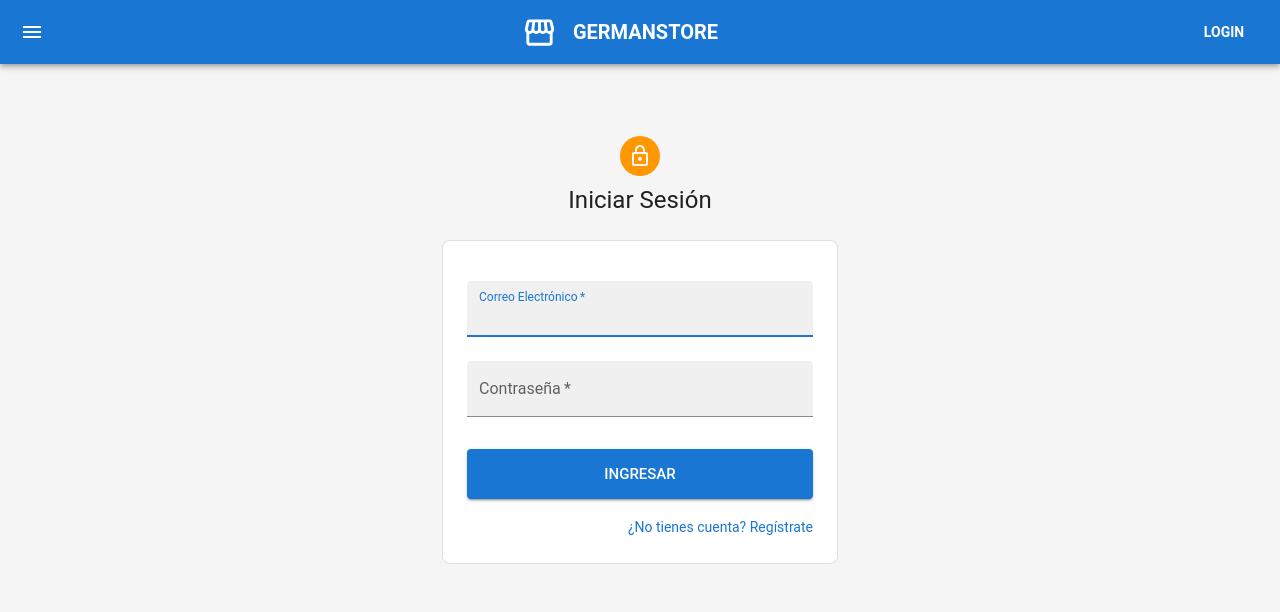
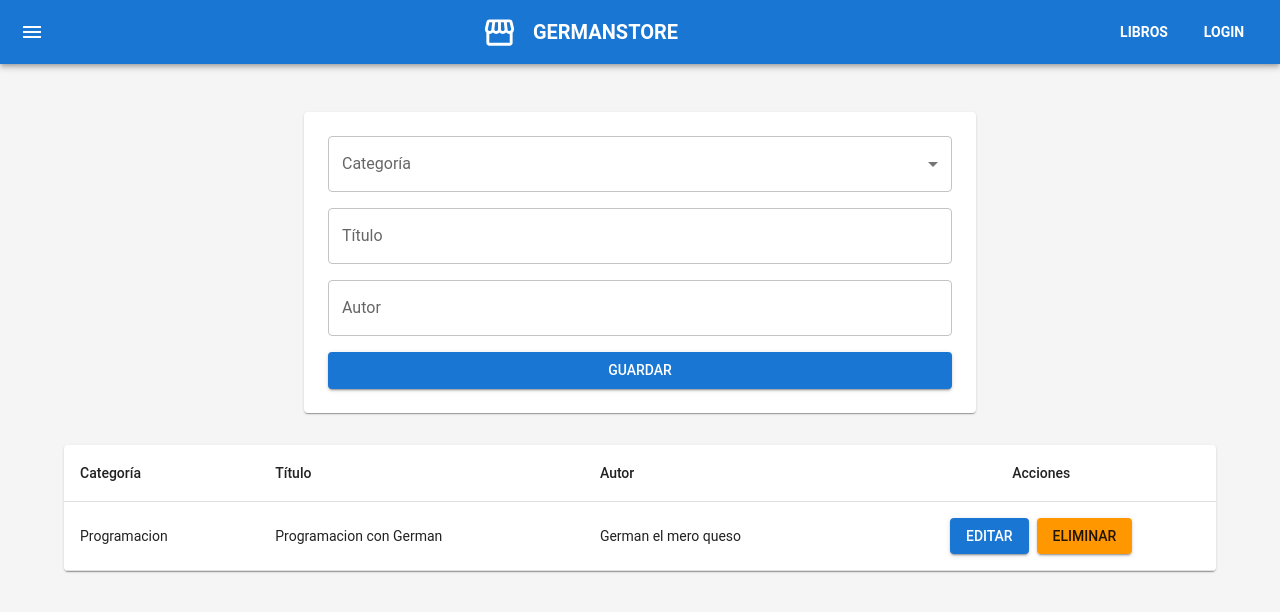
Before and after one commit to Gmach07/Online-Store-React-, a React (Vite) app: page /libros in a window 1280 px wide. Before the commit this address led to /login. Shown: the top 612 px of the page. Built offline with nearby package versions, Linux system fonts and the light colour scheme.

Commit message:
Modificando todo de nuevo

```diff
--- a/package.json
+++ b/package.json
@@ -12,8 +12,9 @@
   "dependencies": {
     "@emotion/react": "^11.14.0",
     "@emotion/styled": "^11.14.0",
-    "@mui/icons-material": "^6.4.1",
+    "@mui/icons-material": "^6.4.4",
     "@mui/material": "^6.4.1",
+    "@mui/styles": "^6.4.4",
     "react": "^18.3.1",
     "react-dom": "^18.3.1",
     "react-router-dom": "^7.1.3"
--- a/src/App.jsx
+++ b/src/App.jsx
@@ -5,6 +5,7 @@ import theme from './theme/theme';
 import MenuAppBar from './componentes/navegacion/MenuAppBar';
 import RegistrarUsuario from './componentes/seguridad/RegistrarUsuario';
 import Login from './componentes/seguridad/Login';
+import Libro from './componentes/pantallas/Libro';
 
 function App() {
   return (
@@ -12,31 +13,21 @@ function App() {
       <CssBaseline />
       <Router>
         <Box>
-          {/* Barra de navegación (visible en todas las rutas) */}
           <MenuAppBar />
 
-          {/* Contenido principal con rutas */}
+          {/* Contenedor principal de rutas */}
           <Routes>
-            {/* Ruta raíz: redirige a login (opcional) */}
+            {/* Redirección raíz */}
             <Route path="/" element={<Navigate to="/login" replace />} />
 
-            {/* Ruta para login */}
-            <Route path="/login" element={
-              <div>
+            {/* Rutas principales */}
+            <Route path="/login" element={<Login />} />
+            <Route path="/registro" element={<RegistrarUsuario />} />
 
-                <Login />
-              </div>
-            } />
+            {/* Nueva ruta para libros (agregada aquí) */}
+            <Route path="/libros" element={<Libro />} />
 
-            {/* Ruta para registro */}
-            <Route path="/registro" element={
-              <div>
-                <h1></h1>
-                <RegistrarUsuario />
-              </div>
-            } />
-
-            {/* Ruta de fallback para páginas no encontradas */}
+            {/* Ruta para páginas no encontradas */}
             <Route path="*" element={<Navigate to="/login" replace />} />
           </Routes>
         </Box>
--- a/src/componentes/navegacion/MenuAppBar.jsx
+++ b/src/componentes/navegacion/MenuAppBar.jsx
@@ -17,6 +17,7 @@ import StorefrontIcon from '@mui/icons-material/Storefront';
 import HomeIcon from '@mui/icons-material/Home';
 import InfoIcon from '@mui/icons-material/Info';
 import ContactMailIcon from '@mui/icons-material/ContactMail';
+import BookIcon from '@mui/icons-material/Book'; // Icono nuevo para Libro
 import { Link, useNavigate } from 'react-router-dom';
 
 const MenuAppBar = () => {
@@ -30,8 +31,10 @@ const MenuAppBar = () => {
     setIsDrawerOpen(open);
   };
 
+  // Agregamos la opción "Libros" al menú
   const menuItems = [
     { text: 'Home', icon: <HomeIcon />, path: '/' },
+    { text: 'Libros', icon: <BookIcon />, path: '/libros' }, // Nueva entrada
     { text: 'About', icon: <InfoIcon />, path: '/about' },
     { text: 'Contact', icon: <ContactMailIcon />, path: '/contact' },
   ];
@@ -40,12 +43,12 @@ const MenuAppBar = () => {
     <>
       <AppBar position="static" sx={{ backgroundColor: 'primary.main' }}>
         <Toolbar sx={{ display: 'flex', justifyContent: 'space-between', alignItems: 'center' }}>
-          {/* Botón del menú */}
+          {/* Menú lateral */}
           <IconButton edge="start" color="inherit" onClick={toggleDrawer(true)}>
             <MenuIcon />
           </IconButton>
 
-          {/* Logo e ícono con navegación a home */}
+          {/* Logo */}
           <Box
             display="flex"
             alignItems="center"
@@ -60,7 +63,19 @@ const MenuAppBar = () => {
             </Typography>
           </Box>
 
-          {/* Botón de login con React Router */}
+          {/* Botones de acceso directo */}
+          <Box display="flex" gap={2}>
+            {/* Botón para Libros */}
+            <Button
+              color="inherit"
+              component={Link}
+              to="/libros"
+              sx={{ fontWeight: 'bold' }}
+            >
+              Libros
+            </Button>
+
+            {/* Botón de Login */}
             <Button
               color="inherit"
               component={Link}
@@ -69,10 +84,11 @@ const MenuAppBar = () => {
             >
               Login
             </Button>
+          </Box>
         </Toolbar>
       </AppBar>
 
-      {/* Drawer con React Router */}
+      {/* Menú desplegable */}
       <Drawer anchor="left" open={isDrawerOpen} onClose={toggleDrawer(false)}>
         <Box sx={{ width: 250 }} role="presentation">
           <List>
--- /dev/null
+++ b/src/componentes/pantallas/Libro.jsx
@@ -0,0 +1,170 @@
+import React, { useState } from 'react';
+import {
+  Container,
+  Card,
+  Grid,
+  TextField,
+  Button,
+  MenuItem,
+  TableContainer,
+  Table,
+  TableHead,
+  TableBody,
+  TableRow,
+  TableCell,
+  Paper
+} from '@mui/material';
+import { makeStyles } from '@mui/styles';
+
+const useStyles = makeStyles((theme) => ({
+  containermt: {
+    marginTop: theme.spacing(4),
+    padding: theme.spacing(2)
+  },
+  card: {
+    padding: theme.spacing(3),
+    borderRadius: '8px'
+  },
+  gridmb: {
+    marginBottom: theme.spacing(2)
+  },
+  form: {
+    width: '100%'
+  }
+}));
+
+const ClearLibro = {
+  categoria: '',
+  titulo: '',
+  autor: ''
+};
+
+const Libro = () => {
+    const classes = useStyles();
+    const [libro, setLibro] = useState(ClearLibro);
+
+    const handleChange = (e) => {
+        const { name, value } = e.target;
+        setLibro((prev) => ({ ...prev, [name]: value }));
+    };
+
+    const handleSubmit = (e) => {
+        e.preventDefault();
+        guardarData();
+    };
+
+    const guardarData = () => {
+        console.log("Libro guardado:", libro);
+        setLibro({ ...ClearLibro });
+    };
+
+    const abrirDialog = () => {
+        console.log("boton editar funcionando");
+    };
+
+    const eliminarData = () => {
+        console.log("boton eliminar funcionando");
+    };
+
+    return (
+        <Container className={classes.containermt}>
+            <Grid container justifyContent="center">
+                <Grid item lg={7} md={8}>
+                    <Card className={classes.card} align="center">
+                        <form className={classes.form} onSubmit={handleSubmit}>
+                            <Grid container spacing={2}>
+                                <Grid item md={12} xs={12} className={classes.gridmb}>
+                                    <TextField
+                                        select
+                                        label="Categoría"
+                                        variant="outlined"
+                                        fullWidth
+                                        name="categoria"
+                                        value={libro.categoria}
+                                        onChange={handleChange}
+                                    >
+                                        <MenuItem value="Programacion">Programación</MenuItem>
+                                        <MenuItem value="Historia">Historia</MenuItem>
+                                        <MenuItem value="Matematicas">Matemáticas</MenuItem>
+                                    </TextField>
+                                </Grid>
+
+                                <Grid item md={12} xs={12} className={classes.gridmb}>
+                                    <TextField
+                                        label="Título"
+                                        variant="outlined"
+                                        fullWidth
+                                        name="titulo"
+                                        value={libro.titulo}
+                                        onChange={handleChange}
+                                    />
+                                </Grid>
+
+                                <Grid item md={12} xs={12} className={classes.gridmb}>
+                                    <TextField
+                                        label="Autor"
+                                        variant="outlined"
+                                        fullWidth
+                                        name="autor"
+                                        value={libro.autor}
+                                        onChange={handleChange}
+                                    />
+                                </Grid>
+
+                                <Grid item md={12} xs={12}>
+                                    <Button
+                                        variant="contained"
+                                        fullWidth
+                                        color="primary"
+                                        type="submit"
+                                    >
+                                        Guardar
+                                    </Button>
+                                </Grid>
+                            </Grid>
+                        </form>
+                    </Card>
+                </Grid>
+            </Grid>
+
+            <TableContainer component={Paper} sx={{ mt: 4 }}>
+                <Table>
+                    <TableHead>
+                        <TableRow>
+                            <TableCell>Categoría</TableCell>
+                            <TableCell>Título</TableCell>
+                            <TableCell>Autor</TableCell>
+                            <TableCell align="center">Acciones</TableCell>
+                        </TableRow>
+                    </TableHead>
+                    <TableBody>
+                        <TableRow>
+                            <TableCell>Programacion</TableCell>
+                            <TableCell>Programacion con German</TableCell>
+                            <TableCell>German el mero queso</TableCell>
+                            <TableCell align="center">
+                                <Button
+                                    variant="contained"
+                                    color="primary"
+                                    onClick={abrirDialog}
+                                    sx={{ mr: 1 }}
+                                >
+                                    Editar
+                                </Button>
+                                <Button
+                                    variant="contained"
+                                    color="secondary"
+                                    onClick={eliminarData}
+                                >
+                                    Eliminar
+                                </Button>
+                            </TableCell>
+                        </TableRow>
+                    </TableBody>
+                </Table>
+            </TableContainer>
+        </Container>
+    );
+};
+
+export default Libro;
--- a/src/componentes/seguridad/RegistrarUsuario.jsx
+++ b/src/componentes/seguridad/RegistrarUsuario.jsx
@@ -1,4 +1,4 @@
-import React from 'react';
+import React, { useState } from 'react';
 import {
   Box,
   TextField,
@@ -12,7 +12,35 @@ import {
 import LockOutlinedIcon from '@mui/icons-material/LockOutlined';
 import { Link as RouterLink } from 'react-router-dom';
 
+const clearUsuario = {
+  nombre: '',
+    apellido: '',
+    correo: '',
+    password: ''
+}
+
 const RegistrarUsuario = () => {
+  const [usuario, setUsuario] = useState({
+    nombre: '',
+    apellido: '',
+    correo: '',
+    password: ''
+  });
+
+  const handleChange = (e) => {
+    const { name, value } = e.target;
+    setUsuario(prev => ({
+      ...prev,
+      [name]: value
+    }));
+  };
+
+  const guardarUsuario = (e) => {
+    e.preventDefault();
+    console.log("Usuario registrado:", usuario);
+    setUsuario(clearUsuario);
+  };
+
   return (
     <Box
       sx={{
@@ -67,6 +95,8 @@ const RegistrarUsuario = () => {
 
         <Box
           component="form"
+          onSubmit={guardarUsuario}
+          //onSubmit={(e)=>e.preventDefault()}
           sx={{
             display: 'flex',
             flexDirection: 'column',
@@ -76,6 +106,9 @@ const RegistrarUsuario = () => {
           <TextField
             label="Nombre"
             variant="filled"
+            name="nombre"
+            value={usuario.nombre}
+            onChange={handleChange}
             fullWidth
             required
             autoFocus
@@ -91,6 +124,9 @@ const RegistrarUsuario = () => {
           <TextField
             label="Apellido"
             variant="filled"
+            name="apellido"
+            value={usuario.apellido}
+            onChange={handleChange}
             fullWidth
             required
             InputProps={{ disableUnderline: true }}
@@ -106,6 +142,9 @@ const RegistrarUsuario = () => {
             label="Correo Electrónico"
             type="email"
             variant="filled"
+            name="correo"
+            value={usuario.correo}
+            onChange={handleChange}
             fullWidth
             required
             autoComplete="email"
@@ -122,6 +161,9 @@ const RegistrarUsuario = () => {
             label="Contraseña"
             type="password"
             variant="filled"
+            name="password"
+            value={usuario.password}
+            onChange={handleChange}
             fullWidth
             required
             autoComplete="new-password"
@@ -138,12 +180,13 @@ const RegistrarUsuario = () => {
             variant="contained"
             fullWidth
             size="large"
+            type="submit"
             sx={{
               mt: 2,
               py: 1.5,
               fontWeight: 'bold',
               borderRadius: 1,
-              textTransform: 'none'
+              textTransform: 'none',
             }}
           >
             Registrarse
```
Also changed, not shown: 1 other file (tests, documents, lock files or other folders). Lines whose indentation alone changed are shown as unchanged.
